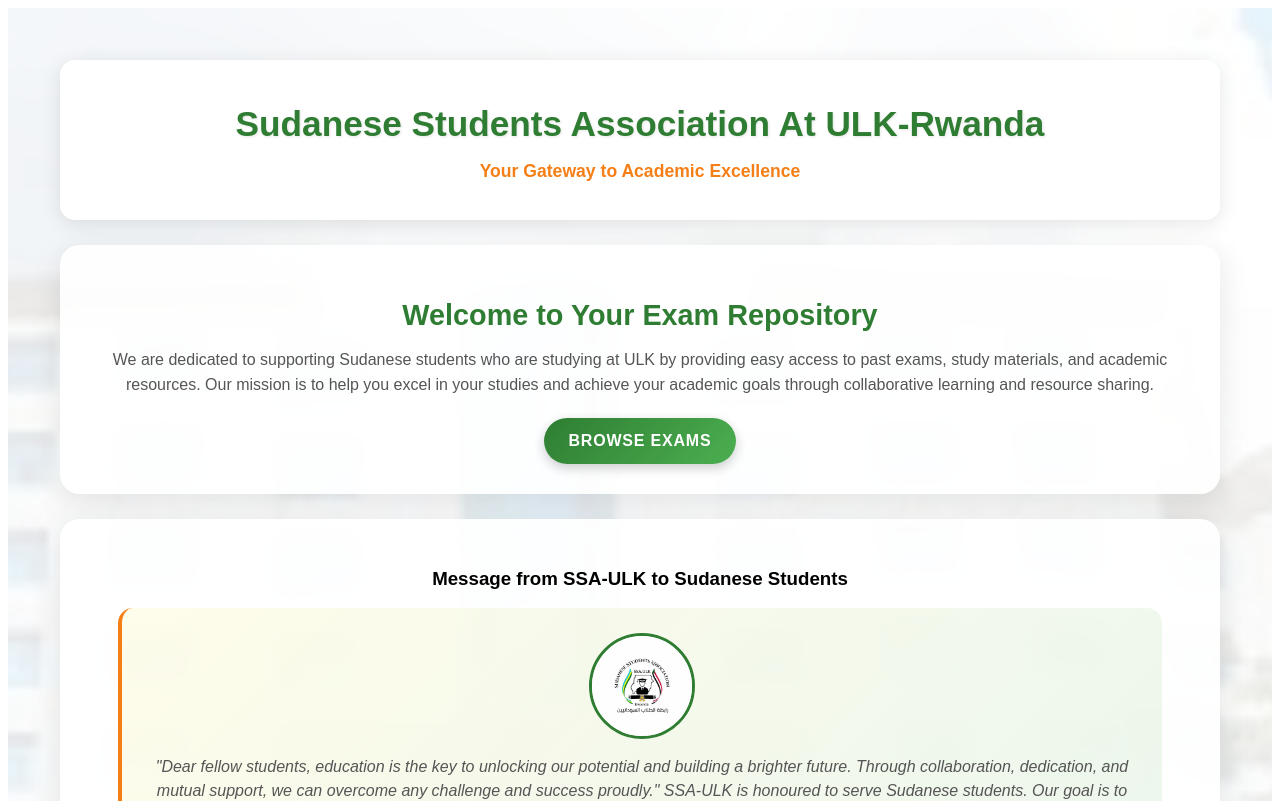
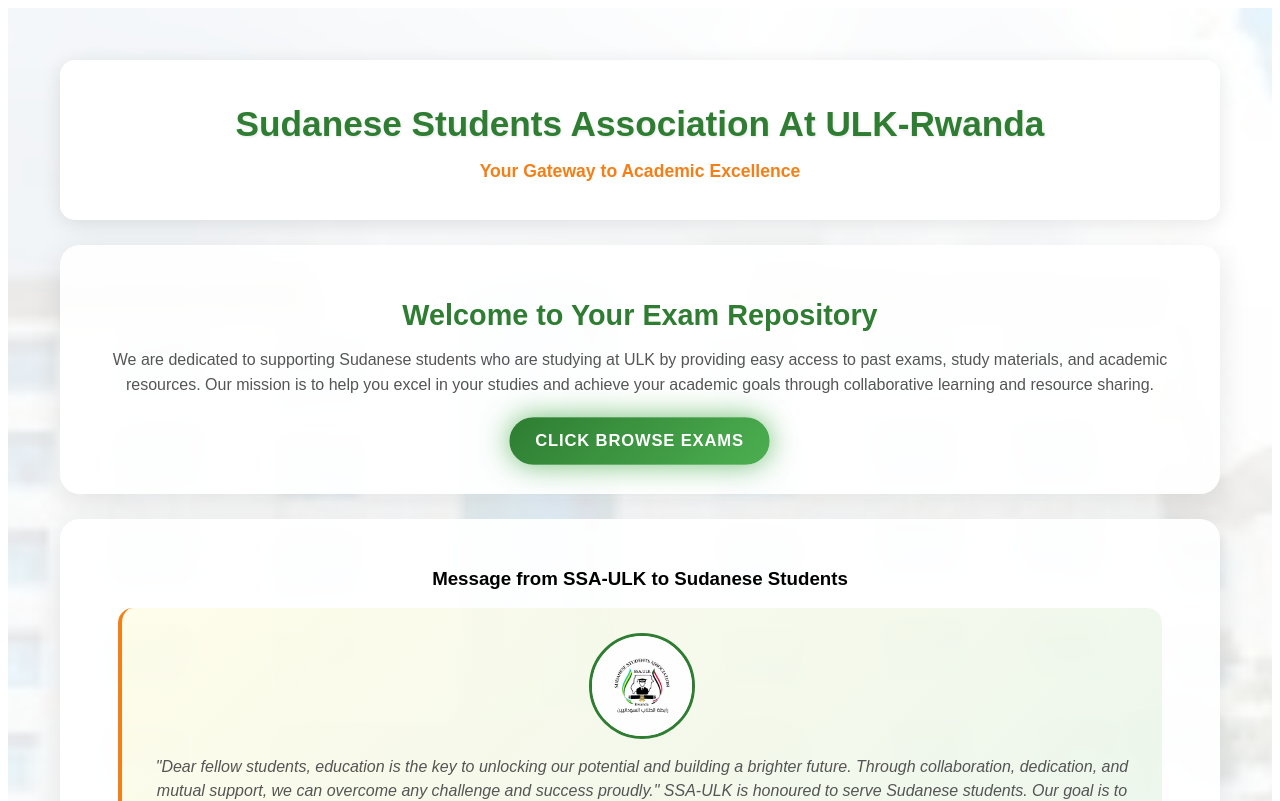
Before and after one commit to Sajed1230/Ulk-Studnet-front-end, a React (Vite) app: page / in a window 1280 px wide. Shown: the top 801 px of the page. Built offline with nearby package versions, Linux system fonts and the light colour scheme.

Commit message:
Update backend folder with latest changes

```diff
--- a/src/Pages/Home.jsx
+++ b/src/Pages/Home.jsx
@@ -3,7 +3,7 @@
 import styled from "styled-components";
 import { motion } from "framer-motion";
 import { Link } from "react-router-dom";
-
+const MotionButton = motion(Link);
 // ====================== Animations ======================
 const fadeUp = {
   hidden: { opacity: 0, y: 40 },
@@ -107,31 +107,26 @@
   }
 `;
 
-const Button = styled(Link)`
+const AnimatedButton = styled(MotionButton)`
   display: inline-block;
   padding: 14px 25px;
-  text-decoration: none;
   border-radius: 50px;
   font-weight: 600;
   font-size: 1rem;
   transition: all 0.3s ease;
-  box-shadow: 0 4px 12px rgba(0, 0, 0, 0.2);
   text-transform: uppercase;
   letter-spacing: 0.8px;
   color: white;
   text-align: center;
-  background: ${({ variant }) =>
-    variant === "primary"
-      ? "linear-gradient(135deg, #2e7d32, #4caf50)"
-      : "linear-gradient(135deg, #f57f17, #ffb300)"};
+  background: linear-gradient(135deg, #2e7d32, #4caf50);
+  box-shadow: 0 0 20px rgba(76, 175, 80, 0.5);
+  border: none;
+  cursor: pointer;
+  text-decoration: none;
 
   &:hover {
-    transform: translateY(-2px);
-    box-shadow: 0 6px 20px rgba(0, 0, 0, 0.25);
-  }
-
-  @media (max-width: 768px) {
-    width: 70%;
+    transform: scale(1.05);
+    box-shadow: 0 0 30px rgba(76, 175, 80, 0.8);
   }
 `;
 
@@ -291,9 +286,25 @@
             resource sharing.
           </HeroText>
           <CtaButtons>
-            <Button to="/trackmajor" variant="primary">
-              Browse Exams
-            </Button>
+            <AnimatedButton
+              to="/trackmajor"
+              variant="primary"
+              animate={{
+                scale: [1, 1.05, 1],
+                boxShadow: [
+                  "0 0 20px rgba(76,175,80,0.5)",
+                  "0 0 30px rgba(76,175,80,0.9)",
+                  "0 0 20px rgba(76,175,80,0.5)",
+                ],
+              }}
+              transition={{
+                duration: 1.5,
+                repeat: Infinity,
+                ease: "easeInOut",
+              }}
+            >
+              click Browse Exams
+            </AnimatedButton>
           </CtaButtons>
         </HeroSection>
 
@@ -311,7 +322,6 @@
               growth, and ensure that every Sudanese student feels supported
               during the journey abroad."
             </PresidentAdvice>
-
           </PresidentCard>
           <LogoSection>
             <Logo
--- a/src/Pages/exams.jsx
+++ b/src/Pages/exams.jsx
@@ -319,6 +319,28 @@
   const [exams, setExams] = useState([]);
   const [loading, setLoading] = useState(false);
 
+const downloadPdf = async (url, fileName) => {
+  try {
+    // Fetch the file as a blob
+    const response = await fetch(url);
+    if (!response.ok) throw new Error("Network response was not ok");
+
+    const blob = await response.blob();
+
+    // Create a temporary link element
+    const link = document.createElement("a");
+    link.href = window.URL.createObjectURL(blob);
+    link.download = `${fileName}.pdf`; // <-- force the filename with .pdf
+    document.body.appendChild(link);
+    link.click();
+    link.remove();
+  } catch (err) {
+    console.error("Download failed", err);
+  }
+};
+
+
+
   useEffect(() => {
     const fetchExams = async () => {
       setLoading(true);
@@ -430,10 +452,7 @@
                 <div className="exam-actions">
                   <Button
                     className="primary"
-                    href={exam.pdfPath}
-                    download={`${exam.name}.pdf`}
-                    target="_blank"
-                    rel="noopener noreferrer"
+                    onClick={() => downloadPdf(exam.pdfPath, exam.name)}
                   >
                     Download PDF
                   </Button>
```
